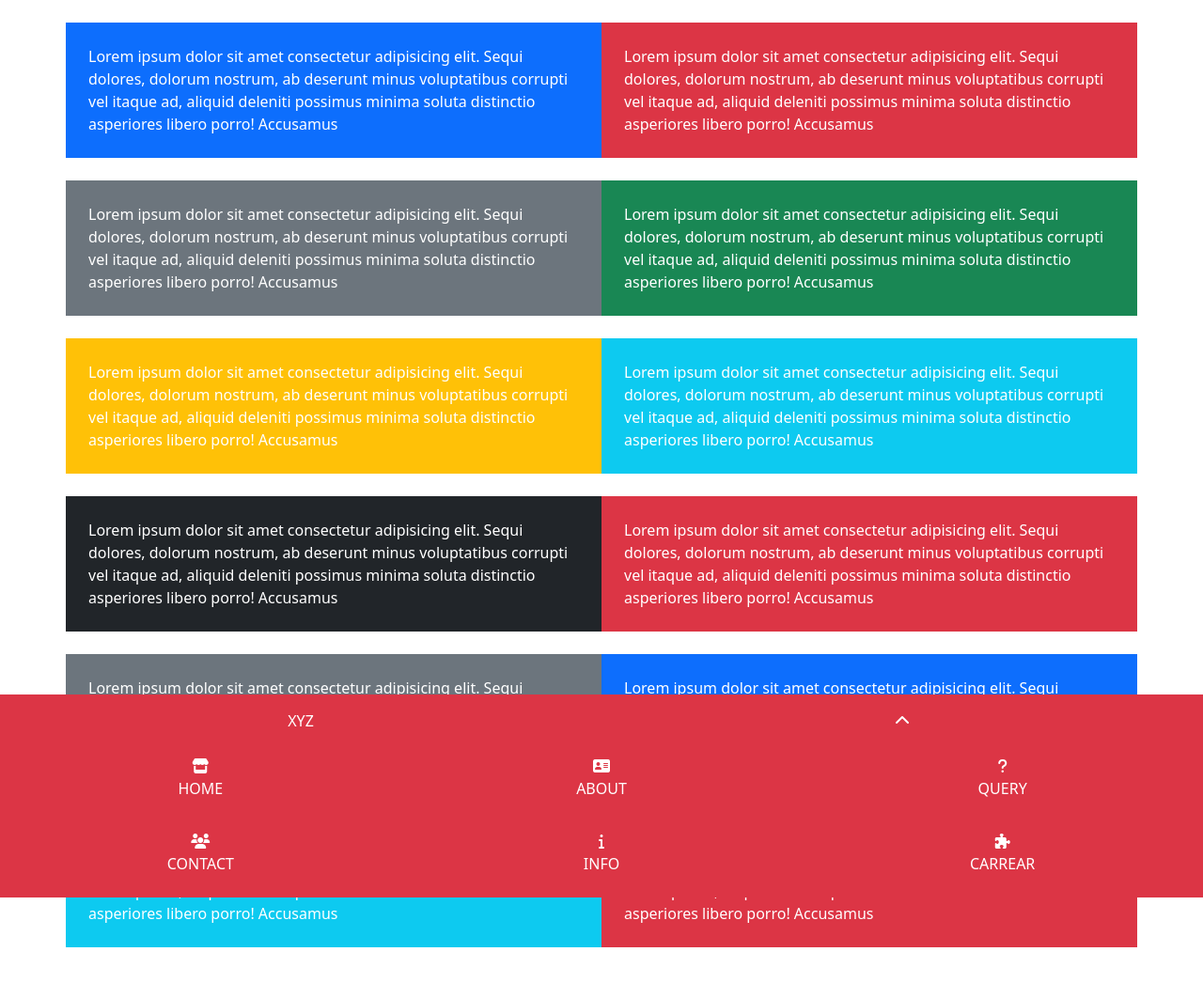
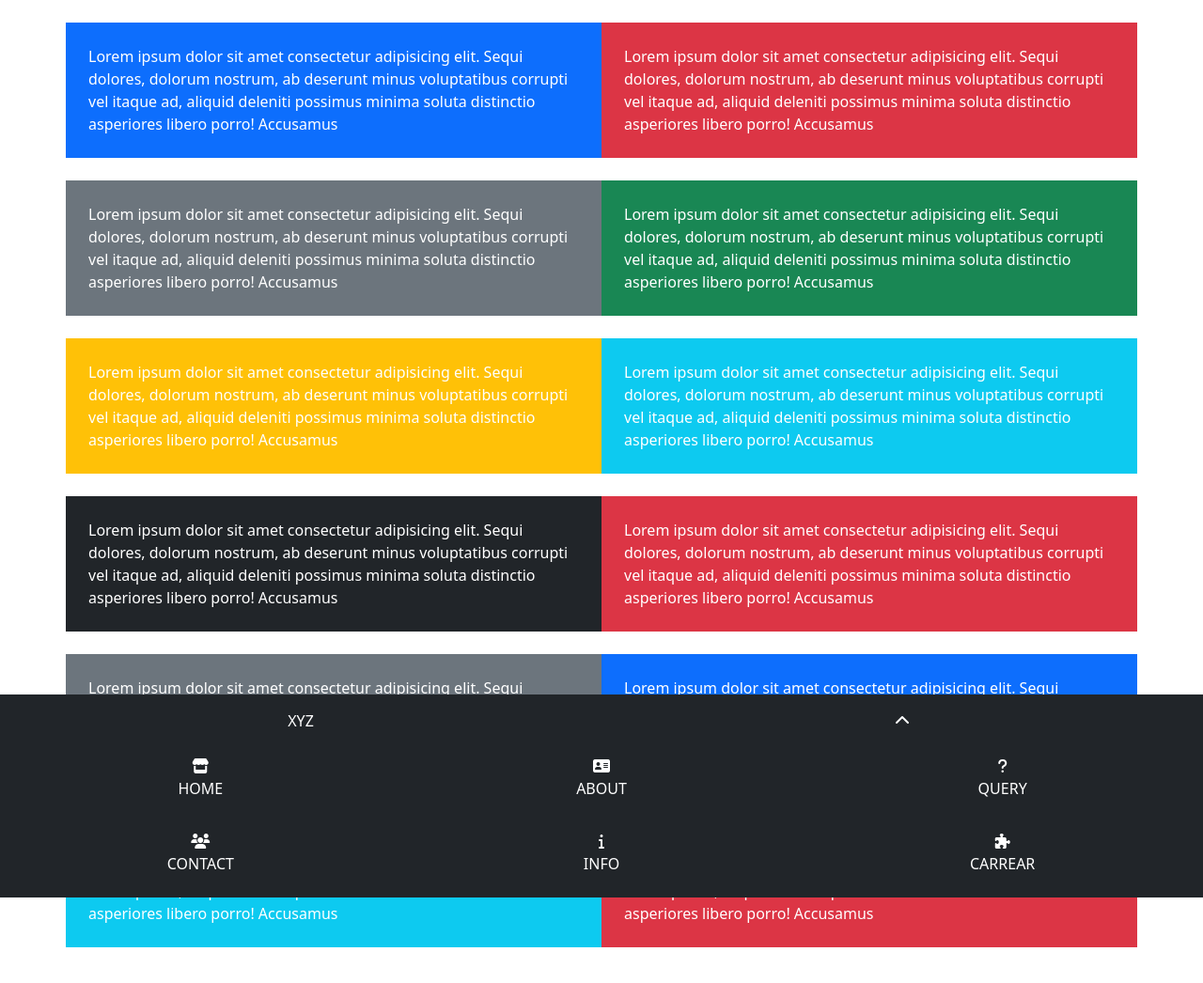
Before and after one commit to rishisinghrsm/bottomnav, a plain HTML site: page index.html in a window 1280 px wide. Shown: the whole page at 94% size. Drawn offline with Linux system fonts and the light colour scheme.

Commit message:
Update index.html

```diff
--- a/index.html
+++ b/index.html
@@ -4,7 +4,7 @@
     <meta charset="UTF-8">
     <meta http-equiv="X-UA-Compatible" content="IE=edge">
     <meta name="viewport" content="width=device-width, initial-scale=1.0">
-    <title>Bottom NAvigation  </title>
+    <title>Bottom Navigation  </title>
     <link rel="stylesheet" href="bootstrap.css">
     <!--fontawesome 5.0 script-->
 <script src="https://kit.fontawesome.com/c2d50e9928.js" crossorigin="anonymous"></script>
@@ -16,6 +16,7 @@
         box-sizing: border-box;
         color: white;
         border: none;
+         transition-duration: 0.5s;
     }
     #fa1{
         /* transform: rotate(-90deg); */
@@ -32,21 +33,21 @@
 </style>
 </head>
 <body>
-    <div class="container-fluid bg-danger" id="bottom">
+    <div class="container-fluid bg-dark" id="bottom">
         <div class="row ">
-            <div class="col-6 text-center bg-danger text-white p-3">XYZ</div>
-            <div class="col-6 text-center bg-danger text-white p-3"><i class="fa fa-chevron-up" id="fa"></i><i class="fa fa-chevron-down" id="fa1"></i></div>
-            <!-- <div class="col-4 text-center bg-danger text-white"></div> -->
+            <div class="col-6 text-center bg-dark text-white p-3">XYZ</div>
+            <div class="col-6 text-center bg-dark text-white p-3"><i class="fa fa-chevron-up" id="fa"></i><i class="fa fa-chevron-down" id="fa1"></i></div>
+            <!-- <div class="col-4 text-center bg-dark text-white"></div> -->
         </div>
         <div class="row justify-content-center" >
-            <div class="col-4 text-center bg-danger text-white p-2"><a href="#home"><i class="fa fa-store"></i><p>HOME</p></a></div>
-            <div class="col-4 text-center bg-danger text-white p-2"><a href="#about"><i class="fa fa-address-card"></i><p>ABOUT</p></a></div>
-            <div class="col-4 text-center bg-danger text-white p-2"><a href="#query"><i class="fa fa-question"></i><p>QUERY</p></a></div>
+            <div class="col-4 text-center bg-dark text-white p-2"><a href="#home"><i class="fa fa-store"></i><p>HOME</p></a></div>
+            <div class="col-4 text-center bg-dark text-white p-2"><a href="#about"><i class="fa fa-address-card"></i><p>ABOUT</p></a></div>
+            <div class="col-4 text-center bg-dark text-white p-2"><a href="#query"><i class="fa fa-question"></i><p>QUERY</p></a></div>
         </div>
         <div class="row justify-content-center">
-            <div class="col-4 text-center bg-danger text-white p-2"><a href="#contact"><i class="fa fa-users"></i><p>CONTACT</p></a></div>
-            <div class="col-4 text-center bg-danger text-white p-2"><a href="#info"><i class="fa fa-info"></i><p>INFO</p></a></div>
-            <div class="col-4 text-center bg-danger text-white p-2"><a href="#carrear"><i class="fa fa-puzzle-piece"></i><p>CARREAR</p></a></div>
+            <div class="col-4 text-center bg-dark text-white p-2"><a href="#contact"><i class="fa fa-users"></i><p>CONTACT</p></a></div>
+            <div class="col-4 text-center bg-dark text-white p-2"><a href="#info"><i class="fa fa-info"></i><p>INFO</p></a></div>
+            <div class="col-4 text-center bg-dark text-white p-2"><a href="#carrear"><i class="fa fa-puzzle-piece"></i><p>CARREAR</p></a></div>
 
         </div>
     </div>
```
